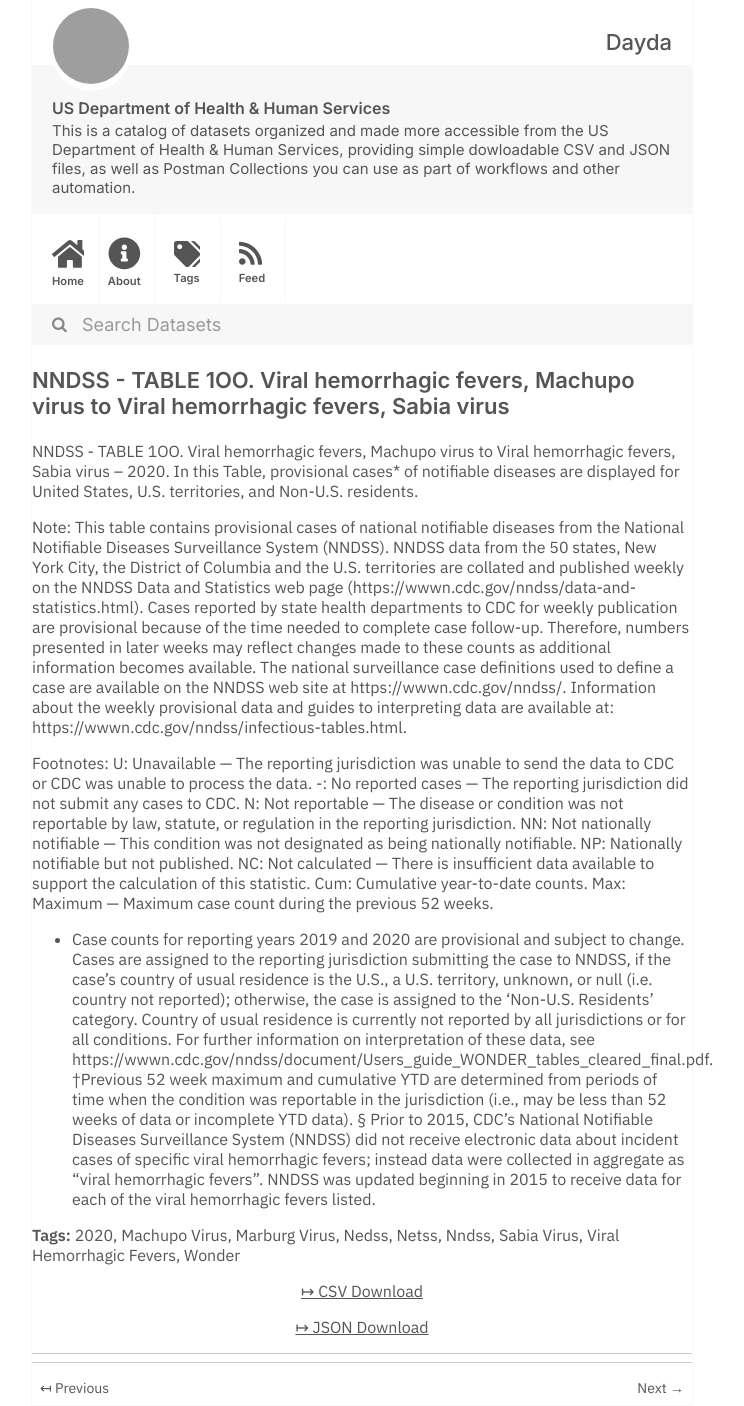
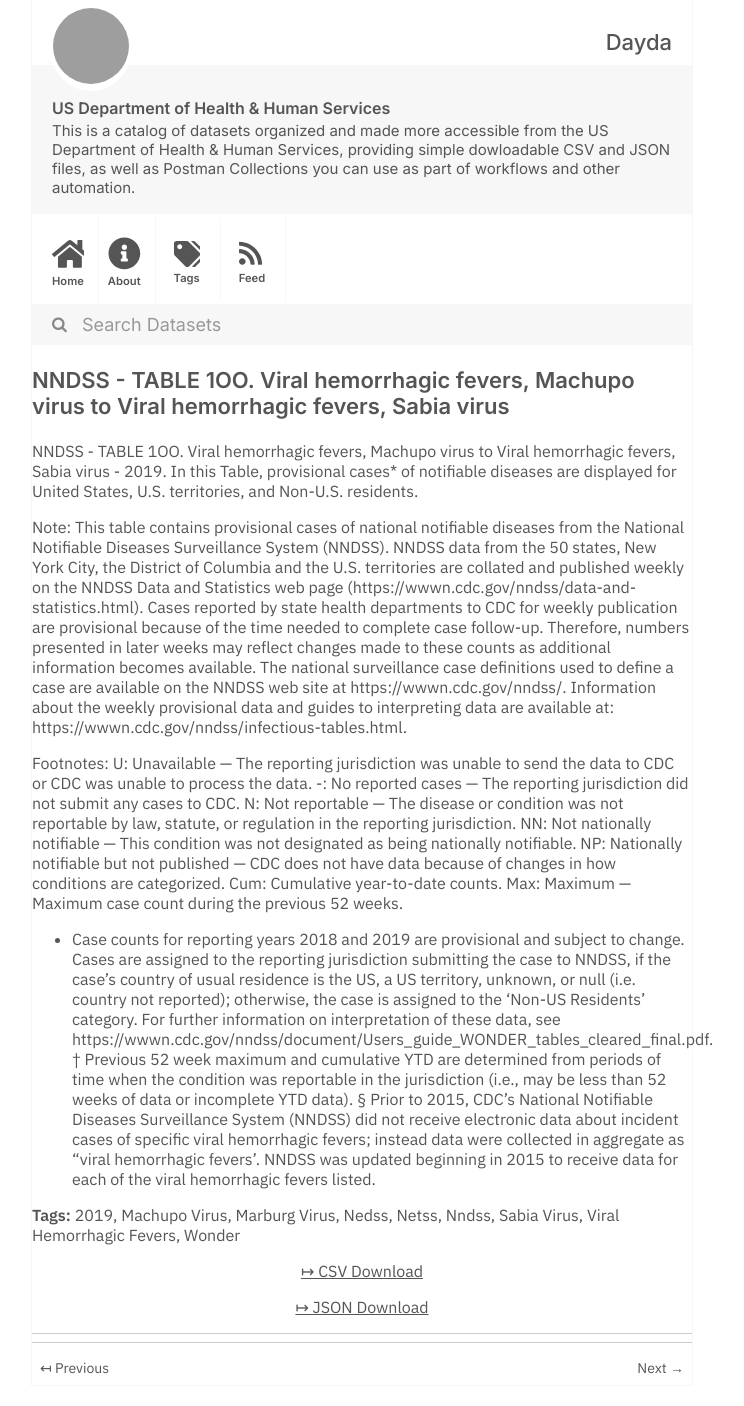
Before and after one commit to dayda-entities/us-department-of-health-and-human-services, a Jekyll site: the page built from _posts/2020-11-10-nndss-table-1oo.-viral-hemorrhagic-fevers-machupo-virus-to-viral-hemorrhagic-fevers-sabia-virus.md, in a window 1280 px wide. Shown: the whole page, without its empty margins (278-1022 px from the left). Built offline with Jekyll 4.4.1, drawn with Linux system fonts in a browser that asks for light colours; grey boxes are pictures that could not be loaded.

Commit message:
Publish Data

```diff
--- a/_posts/2020-11-10-nndss-table-1oo.-viral-hemorrhagic-fevers-machupo-virus-to-viral-hemorrhagic-fevers-sabia-virus.md
+++ b/_posts/2020-11-10-nndss-table-1oo.-viral-hemorrhagic-fevers-machupo-virus-to-viral-hemorrhagic-fevers-sabia-virus.md
@@ -2,12 +2,12 @@
 title: >-
   NNDSS - TABLE 1OO. Viral hemorrhagic fevers, Machupo virus to Viral
   hemorrhagic fevers, Sabia virus
-created: '2020-11-10T16:16:36.958542'
-modified: '2021-04-13T00:08:20.526539'
+created: '2020-11-10T16:16:31.536085'
+modified: '2021-04-21T22:46:07.601102'
 state: active
 type: dataset
 tags:
-  - '2020'
+  - '2019'
   - Machupo Virus
   - Marburg Virus
   - Nedss
@@ -17,12 +17,12 @@ tags:
   - Viral Hemorrhagic Fevers
   - Wonder
 groups: []
-csv_url: 'https://data.cdc.gov/api/views/g3g2-srtq/rows.csv?accessType=DOWNLOAD'
-json_url: 'https://data.cdc.gov/api/views/g3g2-srtq/rows.json?accessType=DOWNLOAD'
+csv_url: 'https://data.cdc.gov/api/views/5nfe-wsjn/rows.csv?accessType=DOWNLOAD'
+json_url: 'https://data.cdc.gov/api/views/5nfe-wsjn/rows.json?accessType=DOWNLOAD'
 layout: post
 
 ---
-NNDSS - TABLE 1OO. Viral hemorrhagic fevers, Machupo virus to Viral hemorrhagic fevers, Sabia virus – 2020. In this Table, provisional cases* of notifiable diseases are displayed for United States, U.S. territories, and Non-U.S. residents.
+NNDSS - TABLE 1OO. Viral hemorrhagic fevers, Machupo virus to Viral hemorrhagic fevers, Sabia virus - 2019. In this Table, provisional cases* of notifiable diseases are displayed for United States, U.S. territories, and Non-U.S. residents.
 
 Note:
 This table contains provisional cases of national notifiable diseases from the National Notifiable Diseases Surveillance System (NNDSS). NNDSS data from the 50 states, New York City, the District of Columbia and the U.S. territories are collated and published weekly on the NNDSS Data and Statistics web page (https://wwwn.cdc.gov/nndss/data-and-statistics.html). Cases reported by state health departments to CDC for weekly publication are provisional because of the time needed to complete case follow-up. Therefore, numbers presented in later weeks may reflect changes made to these counts as additional information becomes available. The national surveillance case definitions used to define a case are available on the NNDSS web site at https://wwwn.cdc.gov/nndss/. Information about the weekly provisional data and guides to interpreting data are available at: https://wwwn.cdc.gov/nndss/infectious-tables.html.
@@ -32,10 +32,9 @@ U: Unavailable — The reporting jurisdiction was unable to send the data to CDC
 -: No reported cases — The reporting jurisdiction did not submit any cases to CDC.
 N: Not reportable — The disease or condition was not reportable by law, statute, or regulation in the reporting jurisdiction.
 NN: Not nationally notifiable — This condition was not designated as being nationally notifiable.
-NP: Nationally notifiable but not published.
-NC: Not calculated — There is insufficient data available to support the calculation of this statistic.
+NP: Nationally notifiable but not published — CDC does not have data because of changes in how conditions are categorized.
 Cum: Cumulative year-to-date counts.
 Max: Maximum — Maximum case count during the previous 52 weeks.
-* Case counts for reporting years 2019 and 2020 are provisional and subject to change. Cases are assigned to the reporting jurisdiction submitting the case to NNDSS, if the case's country of usual residence is the U.S., a U.S. territory, unknown, or null (i.e. country not reported); otherwise, the case is assigned to the 'Non-U.S. Residents' category. Country of usual residence is currently not reported by all jurisdictions or for all conditions. For further information on interpretation of these data, see https://wwwn.cdc.gov/nndss/document/Users_guide_WONDER_tables_cleared_final.pdf.
-†Previous 52 week maximum and cumulative YTD are determined from periods of time when the condition was reportable in the jurisdiction (i.e., may be less than 52 weeks of data or incomplete YTD data).
-§ Prior to 2015, CDC's National Notifiable Diseases Surveillance System (NNDSS) did not receive electronic data about incident cases of specific viral hemorrhagic fevers; instead data were collected in aggregate as "viral hemorrhagic fevers". NNDSS was updated beginning in 2015 to receive data for each of the viral hemorrhagic fevers listed.
+* Case counts for reporting years 2018 and 2019 are provisional and subject to change. Cases are assigned to the reporting jurisdiction submitting the case to NNDSS, if the case's country of usual residence is the US, a US territory, unknown, or null (i.e. country not reported); otherwise, the case is assigned to the 'Non-US Residents' category. For further information on interpretation of these data, see https://wwwn.cdc.gov/nndss/document/Users_guide_WONDER_tables_cleared_final.pdf.
+† Previous 52 week maximum and cumulative YTD are determined from periods of time when the condition was reportable in the jurisdiction (i.e., may be less than 52 weeks of data or incomplete YTD data).
+§ Prior to 2015, CDC's National Notifiable Diseases Surveillance System (NNDSS) did not receive electronic data about incident cases of specific viral hemorrhagic fevers; instead data were collected in aggregate as "viral hemorrhagic fevers'. NNDSS was updated beginning in 2015 to receive data for each of the viral hemorrhagic fevers listed.
```
